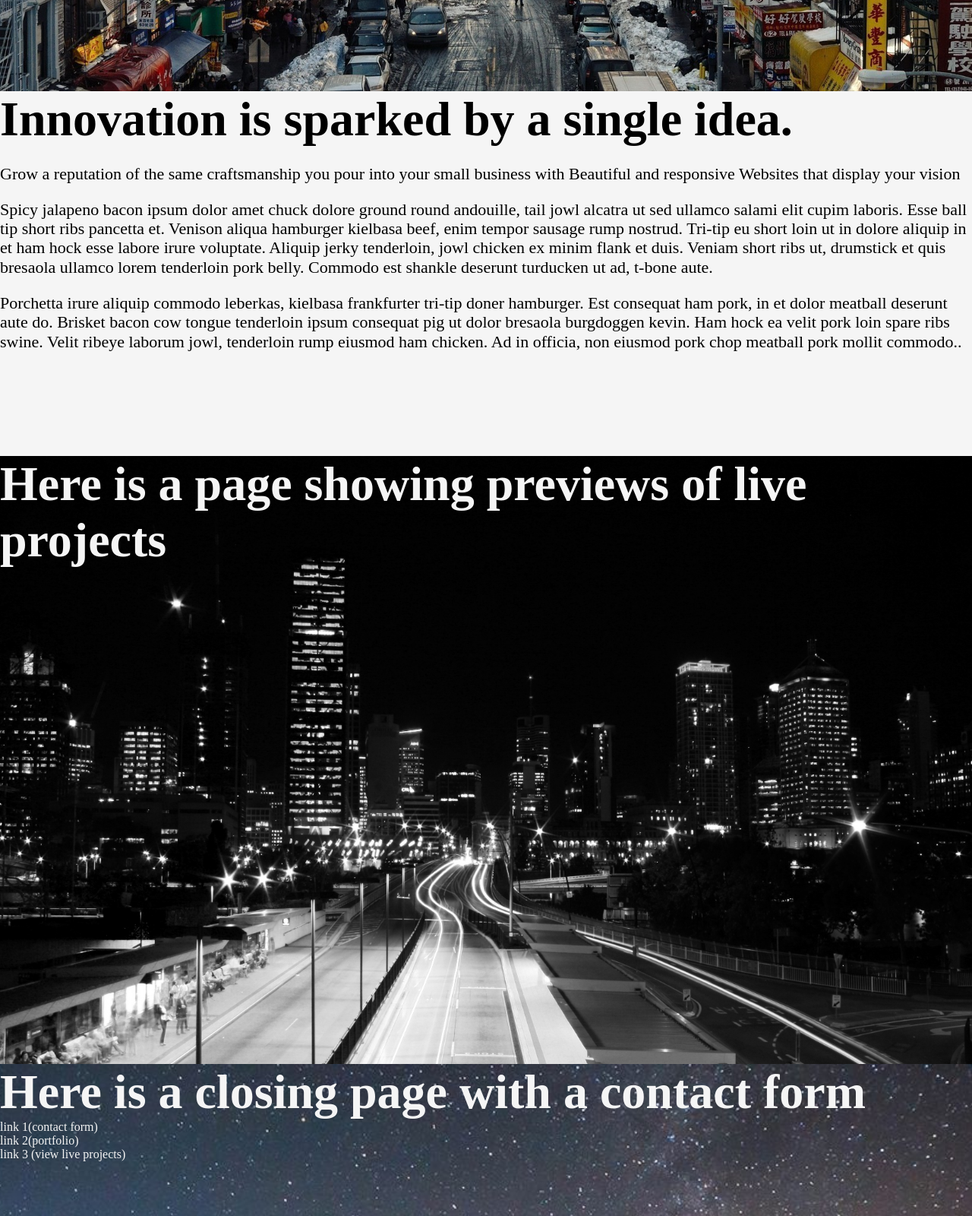
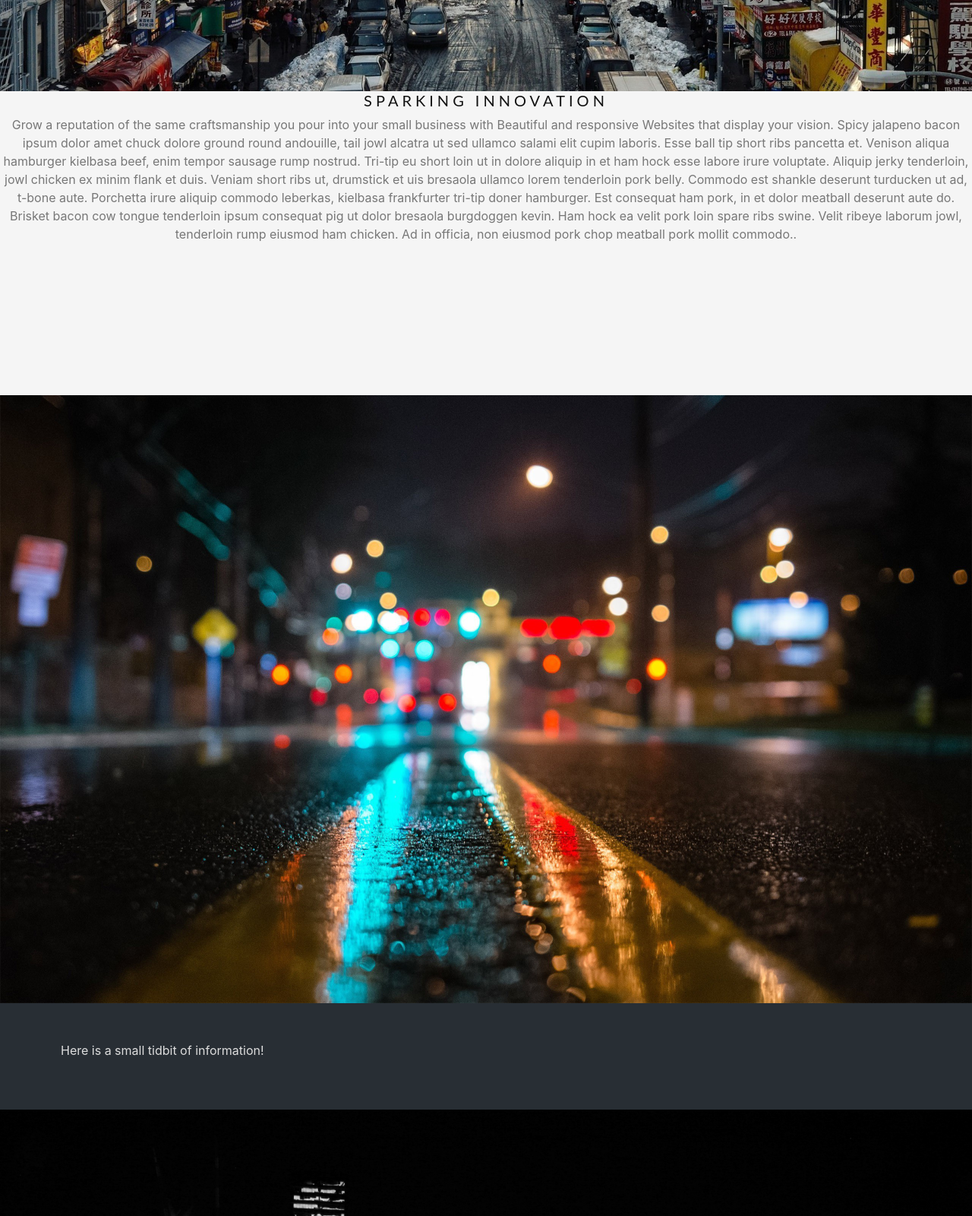
Before and after one commit to Hawkwoman/front_end_portfolio, a plain HTML site: page index.html in a window 1280 px wide. Shown: the part 680-2280 px from the top of the page at 76% size. Drawn offline with nearby package versions, Linux system fonts and the light colour scheme; a script that the page names is missing.

Commit message:
added bootstrap, added new parallax sections

```diff
--- a/css/style.css
+++ b/css/style.css
@@ -1,21 +1,34 @@
 /*--------MAIN STYLES-------*/
 
-.linkNav {
-    display: inline-block;
-    text-decoration: none;
-    color: #4e4b4b;
-    padding-right: 150px;
+/*test background image */
+body, html {
+  height: 100%;
+  text-rendering: optimizeLegibility;
 }
+
 h1 {
-    display: ;
+    text-align: center;
     font-size: 4em;
     margin: 0;
 
 }
 
-p {
-    display: ;
-    font-size: 22px;
+h3 {
+  letter-spacing: 5px;
+  text-transform: uppercase;
+  font: 20px "Lato", sans-serif;
+    font-style: normal;
+    font-variant-ligatures: normal;
+    font-variant-caps: normal;
+    font-variant-numeric: normal;
+    font-variant-east-asian: normal;
+    font-weight: normal;
+    font-stretch: normal;
+    font-size: 20px;
+    line-height: normal;
+    font-family: Lato, sans-serif;
+    color: #111;
+text-align: center;
 }
 
 ul {
@@ -27,15 +40,20 @@ ul {
 
 /*--------CLASS STYLES-------*/
 
+.linkNav {
+  display: inline-block;
+  text-decoration: none;
+  color: #4e4b4b;
+  padding-right: 150px;
+}
+
+.paragraph2 {
+  color: #777;
+  text-align: center;
+}
 /*.bg-font {
     color: #e7e7e7;
 }*/
-
-/*test background image */
-  body, html {
-    height: 100%;
-    text-rendering: optimizeLegibility;
-}
 
 /*.bg {
     /* The image
@@ -76,7 +94,7 @@ ul {
 
 
   /* Set a specific height */
-  height: 60%;
+  height: 50%;
 
   /* Create the parallax scrolling effect */
   background-attachment: fixed;
@@ -91,7 +109,7 @@ ul {
 
 
   /* Set a specific height */
-  height: 100%;
+  height: 90%;
 
   /* Create the parallax scrolling effect */
   background-attachment: fixed;
@@ -105,7 +123,7 @@ ul {
 
 .parallax4 {
   /* The image used */
-  background-image: url("../img/37808321-wallpaper-city.jpg");
+  background-image: url("../img/37964488-wallpaper-city.jpg");
 
 
   /* Set a specific height */
@@ -134,8 +152,34 @@ ul {
   background-position: center;
   background-repeat: no-repeat;
   background-size: cover;
+}
 
-  /*Text Styles*/
+.parallax6 {
+  /* The image used */
+  background-image: url("../img/street.jpg");
+
+
+  /* Set a specific height */
+  height: 100%;
+
+  /* Create the parallax scrolling effect */
+  background-attachment: fixed;
+  background-position: center;
+  background-repeat: no-repeat;
+  background-size: cover;
+}
+
+
+.bar-break {
+  color: #ddd;
+  background-color: #282e34;
+  text-align: center;
+  padding: 50px 80px;
+  text-align: justify;
+}
+
+
+/*Text Styles*/
   color: whitesmoke;
 }
 
@@ -149,81 +193,3 @@ ul {
   }
 }
 */
-
-/*Scroll button styles: https://codepen.io/nxworld/pen/OyRrGy
-
-.demo .buttonLink {
-  position: absolute;
-  bottom: 20px;
-  left: 50%;
-  z-index: 2;
-  display: inline-block;
-  -webkit-transform: translate(0, -50%);
-  transform: translate(0, -50%);
-  color: #fff;
-  font : normal 400 20px/1 'Josefin Sans', sans-serif;
-  letter-spacing: .1em;
-  text-decoration: none;
-  transition: opacity .3s;
-}
-.demo a:hover {
-  opacity: .5;
-}
-
-
-
-#section07 a {
-  padding-top: 80px;
-}
-#section07 a span {
-  position: absolute;
-  top: 0;
-  left: 50%;
-  width: 24px;
-  height: 24px;
-  margin-left: -12px;
-  border-left: 1px solid #fff;
-  border-bottom: 1px solid #fff;
-  -webkit-transform: rotate(-45deg);
-  transform: rotate(-45deg);
-  -webkit-animation: sdb07 2s infinite;
-  animation: sdb07 2s infinite;
-  opacity: 0;
-  box-sizing: border-box;
-}
-#section07 a span:nth-of-type(1) {
-  -webkit-animation-delay: 0s;
-  animation-delay: 0s;
-}
-#section07 a span:nth-of-type(2) {
-  top: 16px;
-  -webkit-animation-delay: .15s;
-  animation-delay: .15s;
-}
-#section07 a span:nth-of-type(3) {
-  top: 32px;
-  -webkit-animation-delay: .3s;
-  animation-delay: .3s;
-}
-@-webkit-keyframes sdb07 {
-  0% {
-    opacity: 0;
-  }
-  50% {
-    opacity: 1;
-  }
-  100% {
-    opacity: 0;
-  }
-}
-@keyframes sdb07 {
-  0% {
-    opacity: 0;
-  }
-  50% {
-    opacity: 1;
-  }
-  100% {
-    opacity: 0;
-  }
-} */
--- a/index.html
+++ b/index.html
@@ -6,18 +6,20 @@
     animated links
 -->
 
-<html>
+<html lang="en" >
     <!-- <div class="bg-font"> -->
     <head>
         <title>Kris Hale</title>
         <!-- viewport Compatibility -->
         <meta charset="utf-8" />
         <meta http-equiv="X-UA-Compatible" content="IE=edge">
-        <meta name="viewport" content="width=device-width, initial-scale=1">
+        <meta name="viewport" content="width=device-width, initial-scale=1, shrink-to-fit=no">
         <link rel="stylesheet" href="css/normalize.css">
         <!-- /viewport Compatibility -->
 
         <!-- script links -->
+        <!-- bootstrap stylesheet -->
+        <link rel="stylesheet" href="https://maxcdn.bootstrapcdn.com/bootstrap/4.0.0/css/bootstrap.min.css" integrity="sha384-Gn5384xqQ1aoWXA+058RXPxPg6fy4IWvTNh0E263XmFcJlSAwiGgFAW/dAiS6JXm" crossorigin="anonymous">
         <!-- <link rel="stylesheet" type="text/css" media="screen" href="main.css" /> -->
         <link rel="stylesheet" type="text/css" href="css/style.css">
         <script src="main.js"></script>
@@ -45,15 +47,28 @@
         </div>  <!-- end parallax1 div -->
 
         <div class="parallax2">
-            <h1 class="heading2">Innovation is sparked by a single idea.</h1>
-            <p class="paragraph2">Grow a reputation of the same craftsmanship you pour into your small business with Beautiful and responsive Websites that display your vision</p>
-            <p>Spicy jalapeno bacon ipsum dolor amet chuck dolore ground round andouille, tail jowl alcatra ut sed ullamco salami elit cupim laboris. Esse ball tip short ribs pancetta et. Venison aliqua hamburger kielbasa beef, enim tempor sausage rump nostrud. Tri-tip eu short loin ut in dolore aliquip in et ham hock esse labore irure voluptate. Aliquip jerky tenderloin, jowl chicken ex minim flank et duis. Veniam short ribs ut, drumstick et quis bresaola ullamco lorem tenderloin pork belly. Commodo est shankle deserunt turducken ut ad, t-bone aute.</p>
-            <p>Porchetta irure aliquip commodo leberkas, kielbasa frankfurter tri-tip doner hamburger. Est consequat ham pork, in et dolor meatball deserunt aute do. Brisket bacon cow tongue tenderloin ipsum consequat pig ut dolor bresaola burgdoggen kevin. Ham hock ea velit pork loin spare ribs swine. Velit ribeye laborum jowl, tenderloin rump eiusmod ham chicken. Ad in officia, non eiusmod pork chop meatball pork mollit commodo..</p>
+            <h3 class="heading2">Sparking innovation</h1>
+            <p class="paragraph2">Grow  a  reputation  of  the  same  craftsmanship  you  pour  into  your  small  business  with  Beautiful  and  responsive  Websites  that  display  your  vision.  Spicy  jalapeno  bacon  ipsum  dolor  amet  chuck  dolore  ground  round  andouille,  tail  jowl  alcatra  ut  sed  ullamco  salami  elit  cupim  laboris.  Esse  ball  tip  short  ribs  pancetta  et.  Venison  aliqua  hamburger  kielbasa  beef,  enim  tempor  sausage  rump  nostrud.  Tri-tip  eu  short  loin  ut  in  dolore  aliquip  in  et  ham  hock  esse  labore  irure  voluptate.  Aliquip  jerky  tenderloin,  jowl  chicken  ex  minim  flank  et  duis.  Veniam  short ribs  ut,  drumstick  et  uis  bresaola  ullamco  lorem  tenderloin  pork  belly.  Commodo  est  shankle  deserunt  turducken  ut  ad,  t-bone  aute.  Porchetta  irure  aliquip  commodo  leberkas,  kielbasa  frankfurter  tri-tip  doner  hamburger.  Est  consequat  ham  pork,  in  et  dolor  meatball  deserunt  aute  do.  Brisket  bacon  cow  tongue  tenderloin  ipsum  consequat  pig  ut  dolor  bresaola  burgdoggen  kevin.  Ham  hock  ea  velit  pork  loin  spare  ribs  swine.  Velit  ribeye  laborum  jowl,  tenderloin  rump  eiusmod  ham  chicken.  Ad  in  officia,  non  eiusmod  pork  chop  meatball  pork  mollit  commodo..</p>
         </div>  <!-- end parallax2 div -->
 
+        <!-- another parallax photo break featuring social media follow buttons-->
+        <div class="parallax4">
+
+        </div>
+        <!--  breaks in content -->
+        <div class="bar-break">
+          <p>Here is a small tidbit of information!</p>
+        </div>
+
         <div class="parallax3">
-            <h1>Here is a page showing previews of live projects </h1>
+
         </div>  <!-- end parallax3 div -->
+
+        <!-- include breaks in content -->
+        <div class="bar-break">
+            <p>Here is a small tidbit of information!</p>
+        </div>
+
 
         <!-- <div class="parallax4">
             <h1>Here are some collumns</h1>
@@ -63,33 +78,34 @@
         </div> --><!-- end parallax4 div -->
 
         <div class="parallax5">
-            <h1>Here is a closing page with a contact form</h1>
-            <ul>
-                <li>link 1(contact form)</li>
-                <li>link 2(portfolio)</li>
-                <li>link 3 (view live projects)</li>
+            <h1>Here is a closing page with a popup contact form</h1>
+            <div>
+                section 1 form to request freelance work
+            </div>
+            <div>
+                section 2 (view live projects grid)
+            </div>
             </ul>
         </div> <!-- end parallax5 div -->
 
+        <!-- include breaks in content -->
+        <div class="bar-break">
+            <p>Here is a small tidbit of information!</p>
+        </div>
 
-        <!--scrollbutton--> <!--
-        <div class="scrollButton">
-            <section id="section07" class="demo">
-                <a href="#section08" class="buttonLink"><span></span><span></span><span></span></a>
-        </div> -->
-        <!--/scrollbutton-->
-
-        <!-- footer -->
-        <footer>
-            <!--social links-->
+        <div class="parallax6">
             <ul class="">
                 <li><a href="#" class="linkNav">Twitter</a></li>
                 <li><a href="#" class="linkNav">Facebook</a></li>
                 <li><a href="#" class="linkNav">Linked In</a></li>
             </ul>
-        </footer>
+        </div>
+        <!-- footer -->
         <!-- /footer -->
-
+    <!-- javascript, jquery and bootstrap -->
+    <script src="https://code.jquery.com/jquery-3.3.1.js" integrity="sha384-KJ3o2DKtIkvYIK3UENzmM7KCkRr/rE9/Qpg6aAZGJwFDMVNA/GpGFF93hXpG5KkN" crossorigin="anonymous"></script>
+    <script src="https://cdnjs.cloudflare.com/ajax/libs/popper.js/1.12.9/umd/popper.min.js" integrity="sha384-ApNbgh9B+Y1QKtv3Rn7W3mgPxhU9K/ScQsAP7hUibX39j7fakFPskvXusvfa0b4Q" crossorigin="anonymous"></script>
+    <script src="https://maxcdn.bootstrapcdn.com/bootstrap/4.0.0/js/bootstrap.min.js" integrity="sha384-JZR6Spejh4U02d8jOt6vLEHfe/JQGiRRSQQxSfFWpi1MquVdAyjUar5+76PVCmYl" crossorigin="anonymous"></script>
     </body>
     <!-- </main content -->
 </html>
```
Also changed, not shown: animate.js (deleted, +0 -9 lines).
